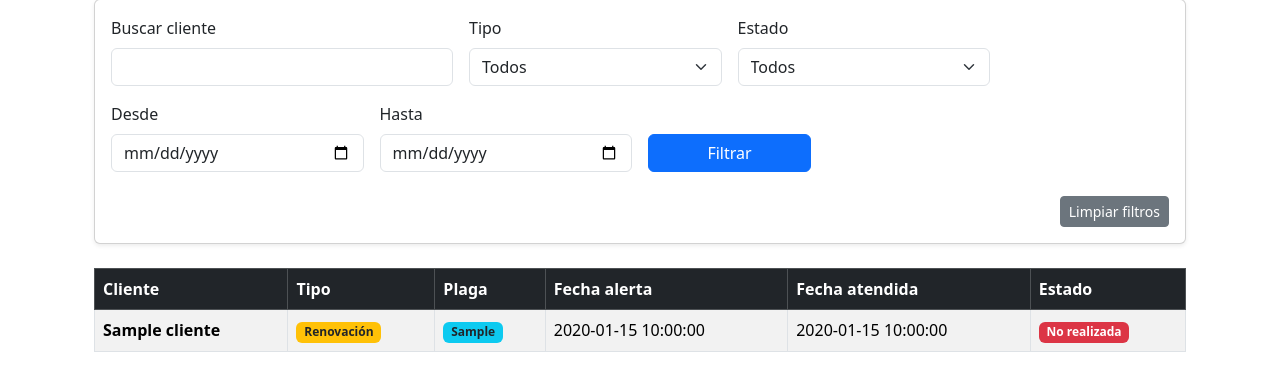
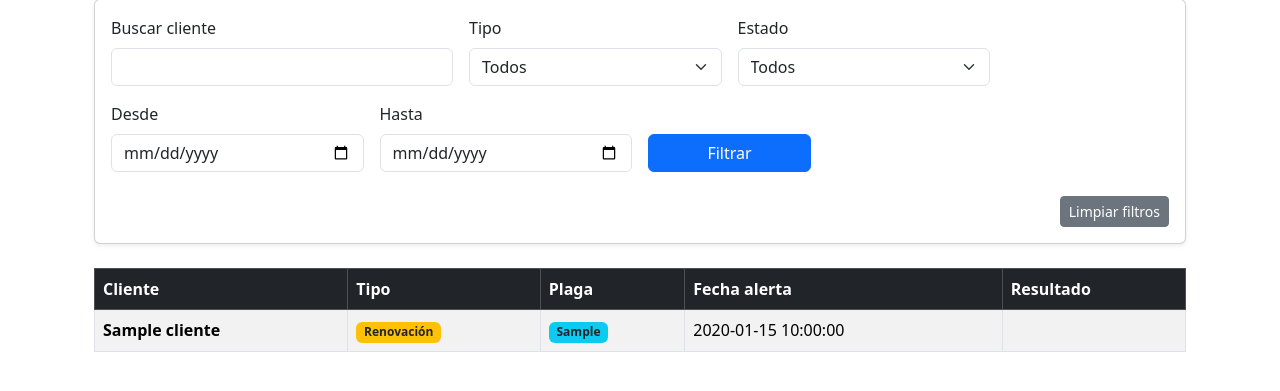
Before and after one commit to julioapb/alertas-visitas, a Flask app: page /alertas/historial in a window 1280 px wide. Shown: the part 143-534 px from the top of the page. Run offline with Flask 3, Linux system fonts and the light colour scheme; tables that the repository leaves empty or names only in its code hold one stand-in row (values such as "Sample post"); some libraries are stand-ins or nearby versions.

Commit message:
Solución problema de estado de visita en historial de laertas

```diff
--- a/templates/alertas/historial.html
+++ b/templates/alertas/historial.html
@@ -99,15 +99,14 @@
                 </p>
 
                 <p class="mb-1">📅 Alerta: {{ h[5] }}</p>
-                <p class="mb-1">✅ Atendida: {{ h[6] }}</p>
 
-                <p class="mt-2">
-                    {% if h[4] == 'realizada' %}
-                        <span class="badge bg-success">Realizada</span>
-                    {% else %}
-                        <span class="badge bg-danger">No realizada</span>
-                    {% endif %}
-                </p>
+                {% if h[4] == 'realizada' %}
+                    <p class="mb-1">✅ Realizada: {{ h[6] }}</p>
+                {% elif h[4] == 'no_realizada' %}
+                    <p class="mb-1">❌ No realizada: {{ h[6] }}</p>
+                {% elif h[4] == 'reprogramada' %}
+                    <p class="mb-1">🔁 Reprogramada: {{ h[6] }}</p>
+                {% endif %}
 
             </div>
         </div>
@@ -125,11 +124,9 @@
                     <th>Tipo</th>
                     <th>Plaga</th>
                     <th>Fecha alerta</th>
-                    <th>Fecha atendida</th>
-                    <th>Estado</th>
+                    <th>Resultado</th>
                 </tr>
             </thead>
-
             <tbody>
 
                 {% for h in historial %}
@@ -154,21 +151,24 @@
                     </td>
 
                     <td>{{ h[5] }}</td>
-                    <td>{{ h[6] }}</td>
 
+                    <!-- 🔥 RESULTADO + FECHA -->
                     <td>
                         {% if h[4] == 'realizada' %}
-                            <span class="badge bg-success">Realizada</span>
-                        {% else %}
-                            <span class="badge bg-danger">No realizada</span>
+                            <span class="text-success fw-bold">✔ Realizada</span><br>
+                            <small>{{ h[6] }}</small>
+                        {% elif h[4] == 'no_realizada' %}
+                            <span class="text-danger fw-bold">✖ No realizada</span><br>
+                            <small>{{ h[6] }}</small>
+                        {% elif h[4] == 'reprogramada' %}
+                            <span class="text-warning fw-bold">🔁 Reprogramada</span><br>
+                            <small>{{ h[6] }}</small>
                         {% endif %}
                     </td>
 
                 </tr>
                 {% endfor %}
-
             </tbody>
-
         </table>
     </div>
 
```
